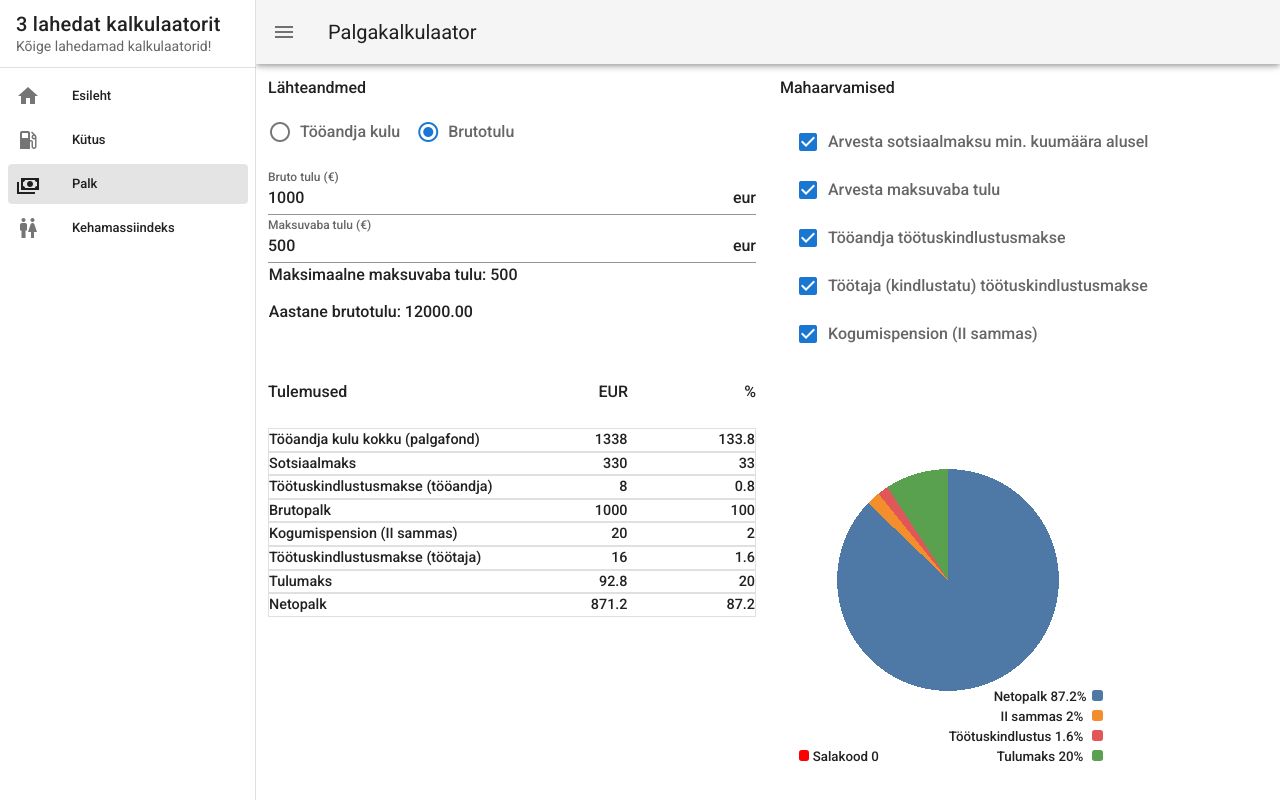
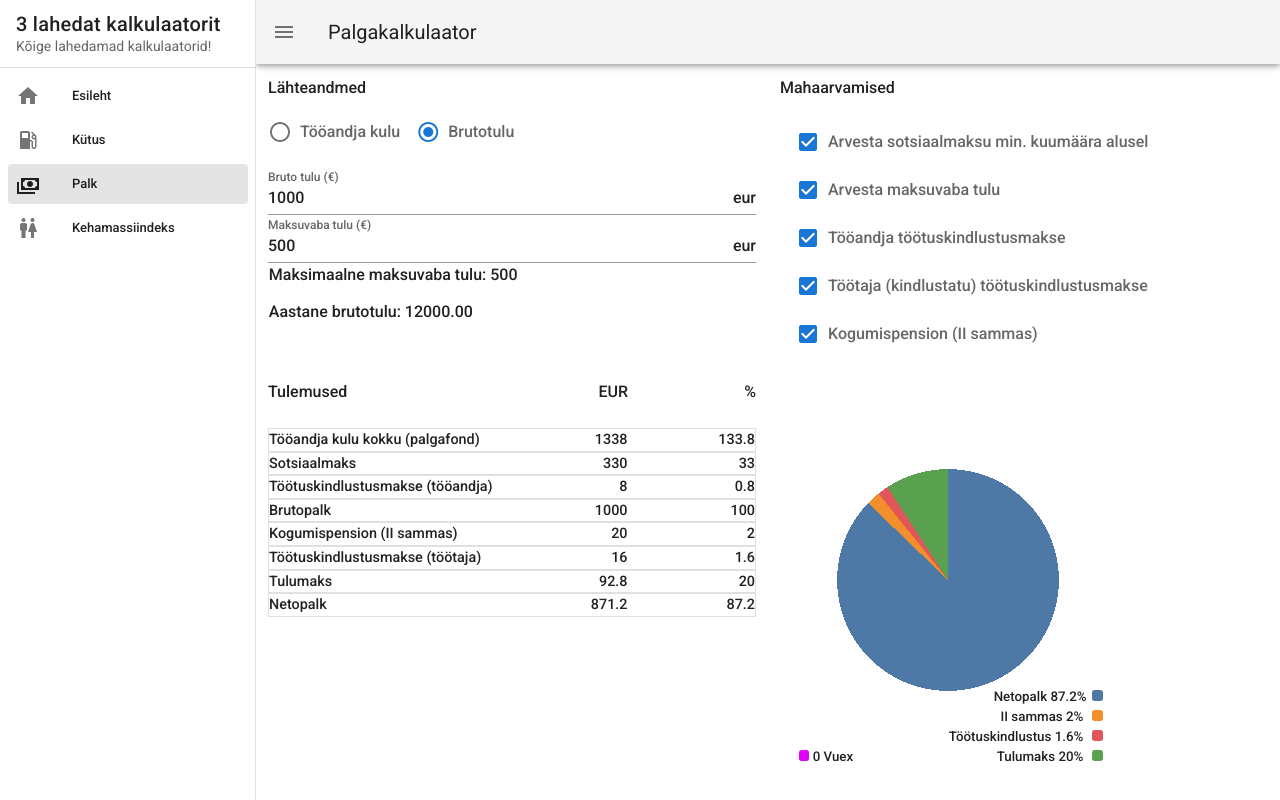
Before and after one commit to IngridJufkin/Calculators, a Vue app: page /salarycalculator in a window 1280 px wide. Built offline with nearby package versions, Linux system fonts and the light colour scheme.

Commit message:
final touches, plus Vuex demo

```diff
--- a/src/components/PieChart.vue
+++ b/src/components/PieChart.vue
@@ -8,7 +8,7 @@
       Tulumaks {{ this.value4 }}% <span style="color: #59a14f"></span><br />
     </figcaption>
     <figcaption class="fig2">
-      <span style="color: #ff0000"></span> Salakood {{ this.value5 }}
+      <span style="color: #e000ff"></span> {{ this.value5 }} Vuex
     </figcaption>
   </figure>
 </template>
```
